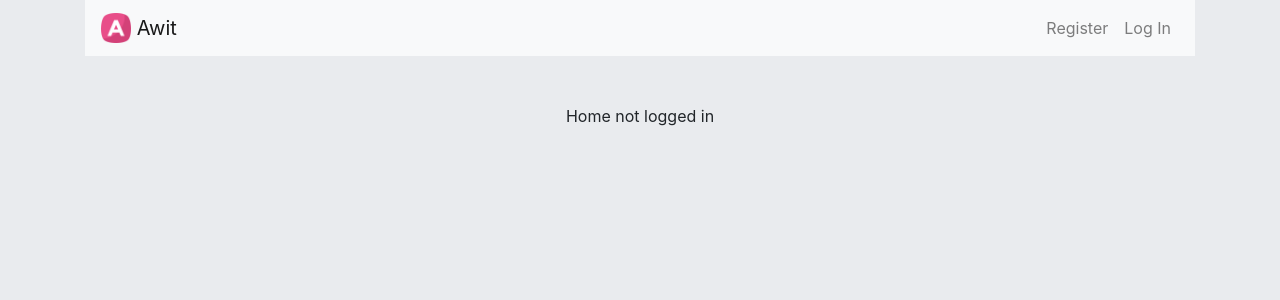
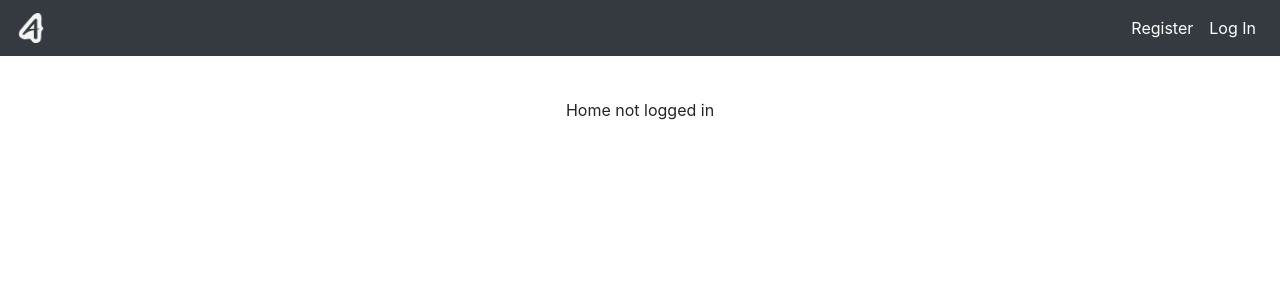
Before and after one commit to blackstate/awit, a Flask app: page / in a window 1280 px wide. Shown: the top 300 px of the page. Run offline with Flask 2, Linux system fonts and the light colour scheme; some libraries are stand-ins or nearby versions.

Commit message:
Updated css

```diff
--- a/static/styles.css
+++ b/static/styles.css
@@ -1,17 +1,42 @@
 main {
     /* center contents */
-    text-align: center;
 
-}
-
-.center-form {
-
-    margin: 0 auto;
-    width:250px;
 
 }
 
 
+.form-box {
+    width: 300px;
+    margin: 0 auto;
+    text-align: center;
+}
+.center {
+    text-align: center;
+    margin: 0 auto;
+}
+
+.status-box {
+    display: flex;
+    align-items: center;
+}
+
+main {
+    margin-top: 50px;
+}
+
+input[type="text"], input[type="password"] {
+    background-color: rgb(245, 248, 250);
+
+}
+
 body {
-    background-color: #E9EBEE;
+    background-color: white;
 }
+
+#statustext {
+    width: 50em;
+}
+
+#status-button {
+    margin-left: 20px;
+}
--- a/templates/index.html
+++ b/templates/index.html
@@ -6,6 +6,17 @@
 
 {% block main %}
 
-<p>{{test}}</p>
+<div class = "center"><p>{{test}}</p></div>
 
+{% if "user_id" in session %}
+<form>
+    <div class = "status-box">
+        <div class="form-group">
+            <label for="statustext">Status</label>
+            <textarea class="form-control" id="statustext" rows="3"></textarea>
+        </div>
+        <button type="submit" id="status-button" class="btn btn-secondary">Submit</button>
+    </div>
+  </form>
+{% endif %}
 {% endblock %}
--- a/templates/layout.html
+++ b/templates/layout.html
@@ -8,7 +8,7 @@
         <!-- documentation at http://getbootstrap.com/docs/4.1/, alternative themes at https://bootswatch.com/ -->
         <link rel="stylesheet" href="https://stackpath.bootstrapcdn.com/bootstrap/4.4.1/css/bootstrap.min.css" integrity="sha384-Vkoo8x4CGsO3+Hhxv8T/Q5PaXtkKtu6ug5TOeNV6gBiFeWPGFN9MuhOf23Q9Ifjh" crossorigin="anonymous">
 
-        <link href="static/icon.png" rel="icon">
+        <link href="static/iconblack.png" rel="icon">
 
         <!-- Stylesheet link-->
         <link href="{{ url_for('static', filename='styles.css') }}" rel="stylesheet">
@@ -20,25 +20,25 @@
     <body>
         <!-- Navbar -->
         <div class="container">
-            <nav class="navbar navbar-expand-lg navbar-light bg-light nav">
+            <nav class="navbar navbar-expand-md navbar-dark fixed-top bg-dark">
                 <a class="navbar-brand" href="/">
                     <img src="/static/icon.png" width="30" height="30" class="d-inline-block align-top" alt="">
-                    Awit
+
                 </a>
                 <div class="collapse navbar-collapse" id="navbar">
                     {% if "user_id" in session %}
-                        <ul class="navbar-nav mr-auto mt-2 mt-lg-0">
-                            <li class="nav-item"><a class="nav-link" href="/">Home</a></li>
+                        <ul class="navbar-nav mr-auto mt-2 mt-lg-0 ">
+                            <li class="nav-item"><a class="nav-link text-white" href="/">Home</a></li>
                         </ul>
 
                         <ul class="navbar-nav ml-auto mt-2 mt-lg-0">
-                            <li class="nav-item"><a class="nav-link" href="/logout">Logout</a></li>
+                            <li class="nav-item"><a class="nav-link text-white" href="/logout">Logout</a></li>
                         </ul>
 
                     {%else%}
                         <ul class="navbar-nav ml-auto mt-2 mt-lg-0">
-                            <li class="nav-item"><a class="nav-link" href="/register">Register</a></li>
-                            <li class="nav-item"><a class="nav-link" href="/login">Log In</a></li>
+                            <li class="nav-item"><a class="nav-link text-white" href="/register">Register</a></li>
+                            <li class="nav-item"><a class="nav-link text-white" href="/login">Log In</a></li>
                         </ul>
                     {% endif %}
                 </div>
--- a/templates/login.html
+++ b/templates/login.html
@@ -6,15 +6,15 @@
 
 {% block main %}
 
-<div>
-    <form class="center-form" action="/login" method="post">
+<div class="form-box">
+    <form class="" action="/login" method="post">
         <div class="form-group">
             <input autocomplete="off" autofocus class="form-control" name="username" placeholder="Username" type="text">
         </div>
         <div class="form-group">
             <input class="form-control" name="password" placeholder="Password" type="password">
         </div>
-        <button class="btn btn-primary" type="submit">Log In</button>
+        <button class="btn btn-secondary" type="submit">Log In</button>
     </form>
 </div>
 
--- a/templates/register.html
+++ b/templates/register.html
@@ -6,8 +6,8 @@
 
 {% block main %}
 
-<div>
-    <form class="center-form" action="/register" method="post">
+<div class="form-box">
+    <form class="" action="/register" method="post">
         <div class="form-group">
             <input autocomplete="off" autofocus class="form-control" name="username" placeholder="Username" type="text">
         </div>
@@ -17,7 +17,7 @@
         <div class="form-group">
             <input class="form-control" name="passwordRepeat" placeholder="Repeat Password" type="password">
         </div>
-        <button class="btn btn-primary" type="submit">Register</button>
+        <button class="btn btn-secondary" type="submit">Register</button>
     </form>
 </div>
 
```
Also changed, not shown: awit.db, helpers.py (line endings or trailing spaces), static/icon.png, static/iconblack.png (added).
